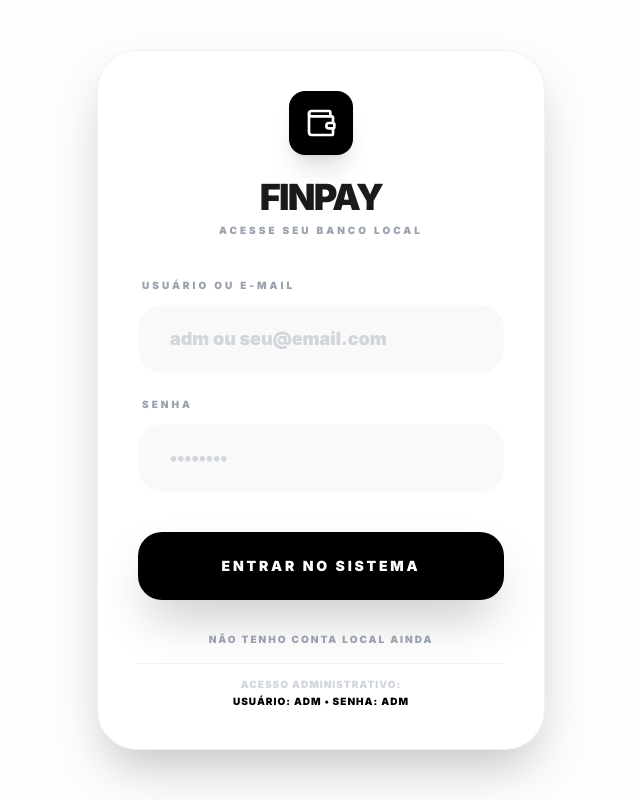
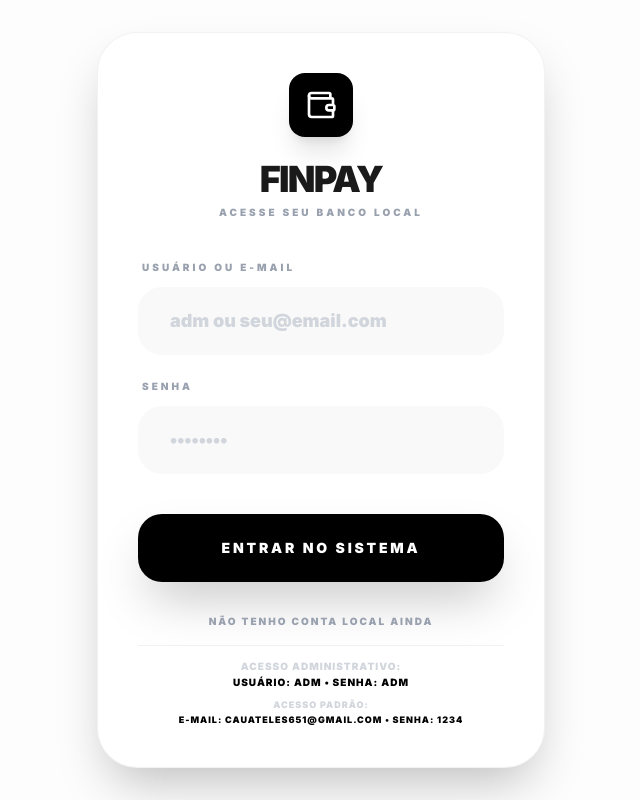
Before and after one commit to cauateles-dev/FinPay, a React (Vite) app: page / in a window 1280 px wide. Shown: the whole page, without its empty margins (319-959 px from the left). Built offline with nearby package versions, Linux system fonts and the light colour scheme.

Commit message:
feat: Add default user login and details
Introduces a default user login for 'cauateles651@gmail.com' with password '1234'. Also updates the UI to display login credentials for both the default and administrative users.

```diff
--- a/src/App.tsx
+++ b/src/App.tsx
@@ -221,6 +221,17 @@ export default function App() {
         return;
       }
 
+      // Check for default user login (cauateles651@gmail.com / 1234)
+      if (loginEmail.trim().toLowerCase() === 'cauateles651@gmail.com' && loginPassword === '1234') {
+        const defaultUser: User = {
+          id: 'caua-user-id',
+          name: 'Cauã Teles',
+          email: 'cauateles651@gmail.com'
+        };
+        setCurrentUser(defaultUser);
+        return;
+      }
+
       const users = JSON.parse(localStorage.getItem('fintrack_users') || '[]');
       const user = users.find((u: any) => u.email === loginEmail && u.password === loginPassword);
       if (user) {
@@ -308,10 +319,16 @@ export default function App() {
               {isRegistering ? 'Já tenho uma conta local' : 'Não tenho conta local ainda'}
             </button>
             {!isRegistering && (
-              <p className="text-gray-300 uppercase tracking-widest leading-relaxed pt-3 border-t border-black/5">
-                Acesso Administrativo:<br/>
-                <span className="text-black font-black">usuário: adm • senha: adm</span>
-              </p>
+              <div className="space-y-2 pt-3 border-t border-black/5 text-gray-300 uppercase tracking-widest leading-relaxed">
+                <p>
+                  Acesso Administrativo:<br/>
+                  <span className="text-black font-black">usuário: adm • senha: adm</span>
+                </p>
+                <p className="text-[9px]">
+                  Acesso Padrão:<br/>
+                  <span className="text-black font-black">e-mail: cauateles651@gmail.com • senha: 1234</span>
+                </p>
+              </div>
             )}
           </div>
         </motion.div>
```
